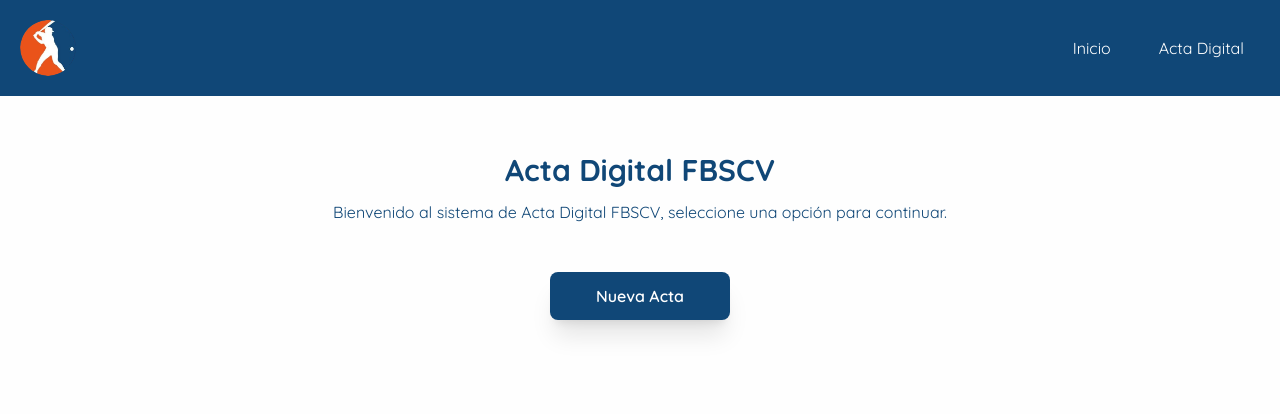
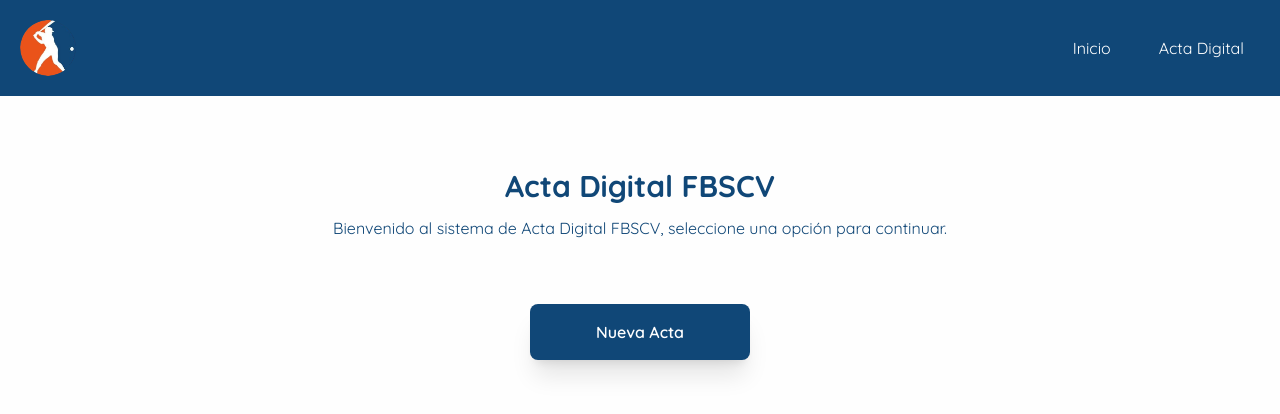
Before and after one commit to david5garcia/FBSCV-actadigital, a React (Vite) app: page / in a window 1280 px wide. Shown: the top 414 px of the page. Built offline with nearby package versions, Linux system fonts and the light colour scheme.

Commit message:
visual fix

```diff
--- a/src/components/Home.tsx
+++ b/src/components/Home.tsx
@@ -9,7 +9,7 @@
 
   return (
     <div className="flex flex-col w-[100%] items-center gap-4">
-      <div className="flex flex-col w-[100%] items-center gap-3 my-8">
+      <div className="flex flex-col w-[100%] items-center gap-3 my-8 p-4">
         <h1 className="text-[#104777] text-3xl font-bold">
           Acta Digital FBSCV
         </h1>
@@ -20,13 +20,13 @@
       </div>
 
       <Link to="/acta" onClick={handleNewActaClick}>
-        <button className="bg-[#104777] text-white w-[180px] font-semibold py-3 rounded-lg shadow-xl">
+        <button className="bg-[#104777] text-white w-[220px] font-semibold py-4 rounded-lg shadow-xl">
           Nueva Acta
         </button>
       </Link>
       {actaPresent && (
         <Link to="/acta">
-          <button className="text-[#104777] bg-gray-50 w-[180px] font-semibold py-3 rounded-lg shadow-xl">
+          <button className="text-[#104777] bg-gray-50 w-[220px] font-semibold py-4 rounded-lg shadow-xl">
             Continuar Acta
           </button>
         </Link>
```
